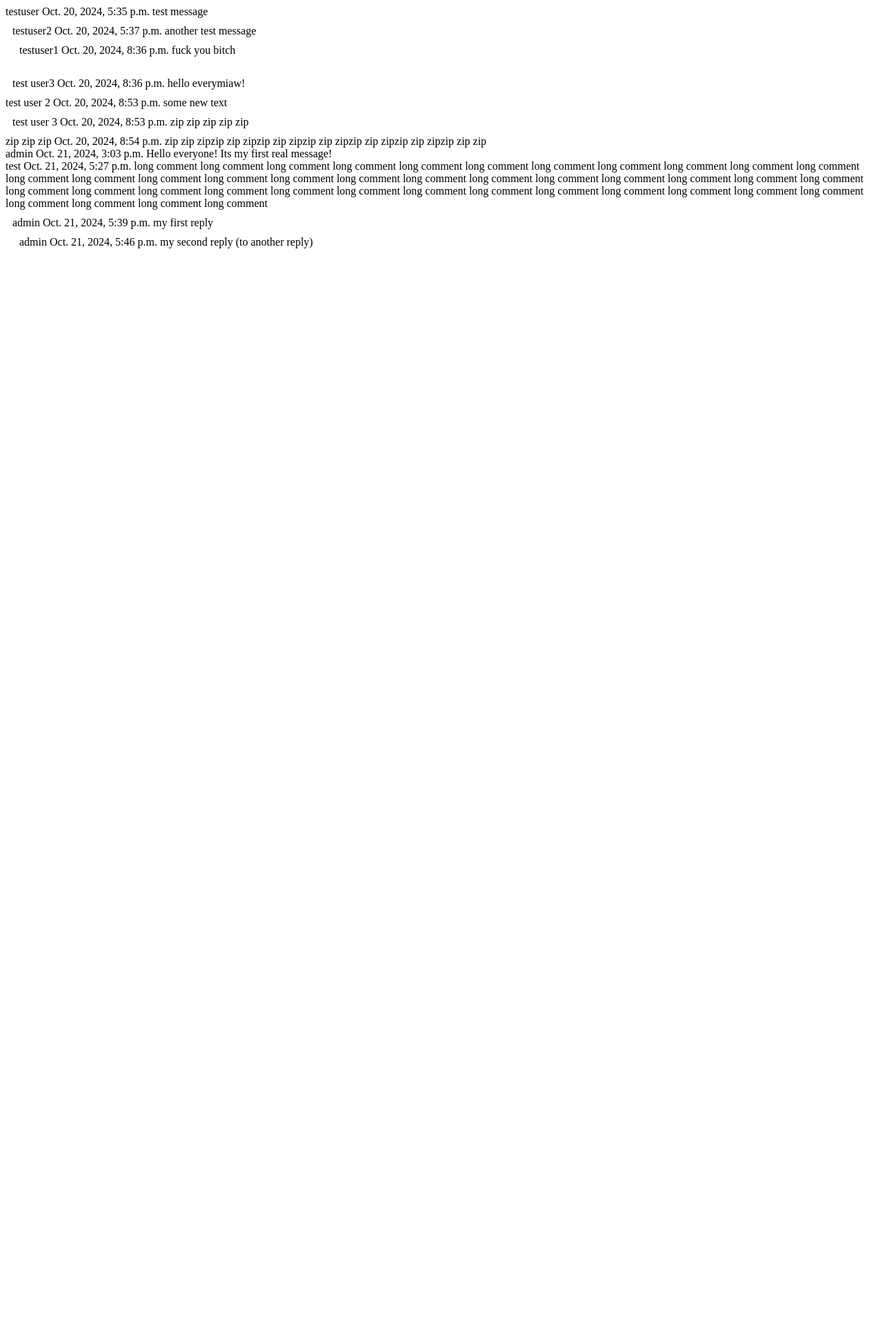
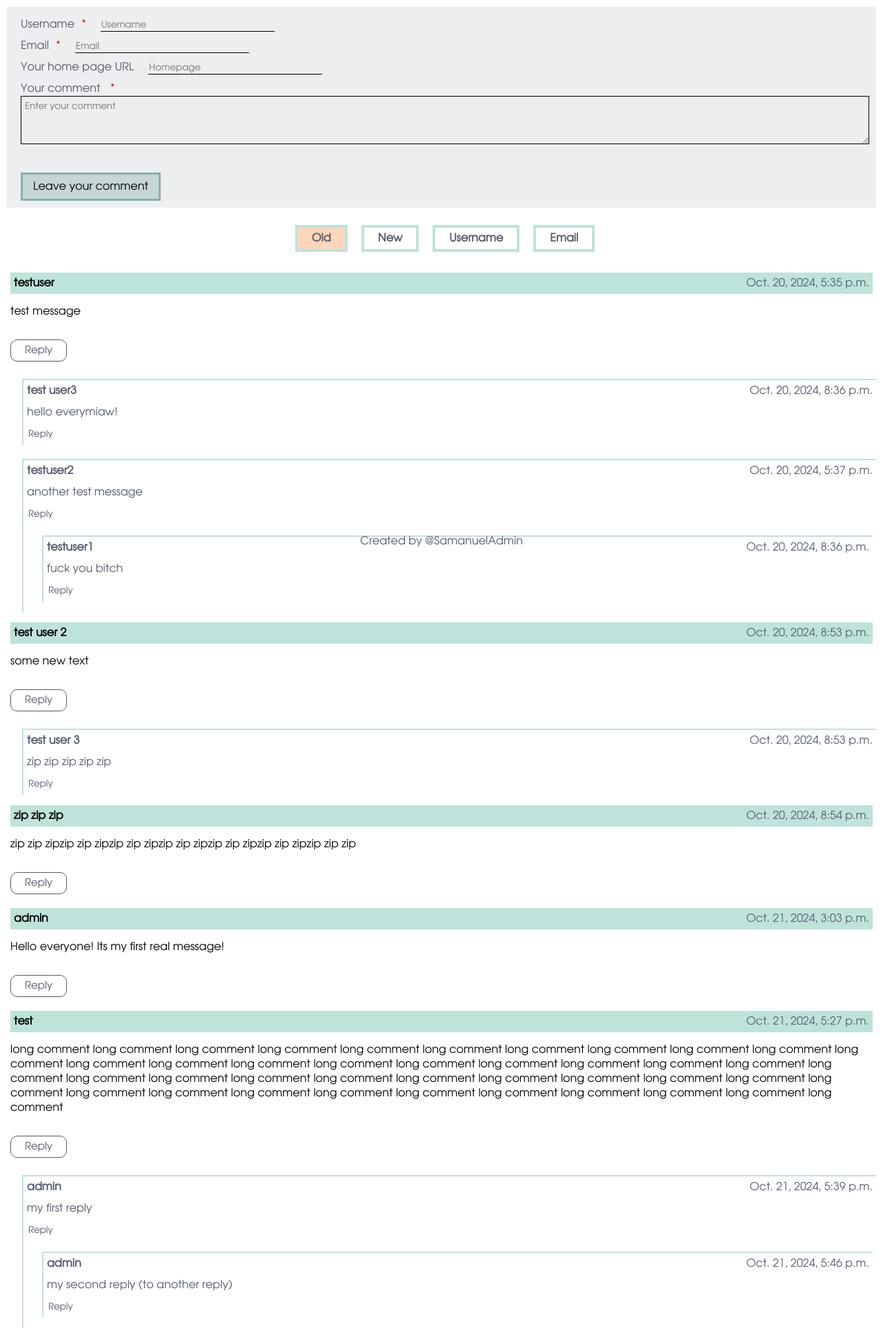
Before and after one commit to SamanuelAdmin/testtaskcomments, a Django app: page /?s=time_create in a window 1280 px wide. Shown: the whole page at 69% size. Before the commit the page ends 360 px from the top, so only its background shows below. Run offline with Django 4.2, Linux system fonts and the light colour scheme; data comes from the database, SQL or seed files in the repository; both versions use the stored data as it was after the commit.

Commit message:
form for adding comments, changed html

```diff
--- /dev/null
+++ b/main/forms.py
@@ -0,0 +1,17 @@
+from django import forms
+from .models import *
+
+class AddCommentForm(forms.ModelForm):
+    class Meta:
+        model = Comment
+        fields = ['username', 'email', 'homepage', 'text']
+        widgets = {
+            'username': forms.TextInput(attrs={'placeholder': 'Username'}),
+            'email': forms.EmailInput(attrs={'placeholder': 'Email'}),
+            'homepage': forms.URLInput(attrs={'placeholder': 'Homepage'}),
+            'text': forms.Textarea(attrs={'class': 'text-input', 'placeholder': 'Enter your comment'}),
+        }
+        labels = {
+            'homepage': 'Your home page URL',
+            'text': 'Your comment'
+        }
--- /dev/null
+++ b/main/static/main/css/style.css
@@ -0,0 +1,283 @@
+* {
+    margin: 0px;
+    padding: 0px;
+    color: #555B6E;
+    font-family: "Involve";
+}
+
+body {
+    /*background: white; 255, 214, 186*/
+}
+
+a {
+    text-decoration: none;
+}
+
+a:hover {
+    color: darkred !important;
+}
+
+.main-container {
+    padding: 10px;
+    display: flex;
+    flex-direction: column;
+}
+
+.main-container .make-comment-form {
+    max-width: 100%;
+    width: 100%;
+    background: rgba(85, 91, 110, 0.1);
+    padding-top: 10px;
+    padding-bottom: 10px;
+    margin-bottom: 20px;
+}
+
+.main-container .make-comment-form * {
+    margin-left: 10px;
+    maring-right: 10px;
+}
+
+.main-container .make-comment-form .form-error {
+    color: red;
+    font-weight: 700;
+    font-size: 17px;
+}
+
+.main-container .make-comment-form .form-field-error {
+    font-size: 14px;
+    font-weight: 600;
+    color: red !important;
+    margin-left: 30px;
+}
+
+.main-container .make-comment-form .form-row {
+    display: flex;
+    justify-content: flex-start;
+    align-items: center;
+    gap: 10px;
+    padding-top: 5px;
+    padding-bottom: 5px;
+}
+
+.main-container .make-comment-form .form-column {
+    padding-top: 5px;
+    padding-bottom: 5px;
+}
+
+.main-container .make-comment-form .form-row .field-label {
+    display: flex;
+}
+
+#is-required-field {
+    color: red !important;
+}
+
+.main-container .make-comment-form input, .main-container .make-comment-form textarea {
+    background: rgba(0, 0, 0, 0);
+    border-color: rgba(0, 0, 0, 0);
+    border-bottom: 1px black solid;
+    width: 20%;
+}
+
+.main-container .make-comment-form input:focus {
+    outline: none;
+    border-bottom: 1px blue solid;
+    padding-left: 5px;
+    padding-right: 5px;
+}
+
+.main-container .make-comment-form textarea:focus {
+    outline: none;
+    border: 1px blue solid;
+}
+
+.main-container .make-comment-form textarea {
+    position: revert;
+    border: 1px black solid;
+    min-height: 50px;
+    height: 70px;
+    box-sizing: border-box;
+    max-width: calc(100% - 20px);
+    width: calc(100% - 20px);
+    padding: 5px;
+}
+
+.main-container .make-comment-form .submit-area {
+    display: flex;
+    justify-content: space-between;
+    align-items: flex-end;
+}
+
+.main-container .make-comment-form .submit-area .comment-reply-field {
+    margin-right: 30px;
+    display: flex;
+    justify-content: flex-end;
+    align-items: flex-end;
+    gap: 20px;
+}
+
+.main-container .make-comment-form .submit-area .comment-reply-field .replied-comment-text {
+    overflow: hidden;
+    border-top: 2px rgba(137, 176, 174, 1) solid;
+    border-left: 2px rgba(137, 176, 174, 1) solid;
+    box-shadow: inset 0px 5px 5px rgba(137, 176, 174, 0.3);
+    position: relative;
+    padding-left: 8px;
+    padding-top: 10px;
+    padding-bottom: 5px;
+}
+
+.main-container .make-comment-form .submit-area .comment-reply-field .restore-comment-reply {
+    font-size: 16px;
+    font-weight: 900;
+    color: red;
+    border: 5px red solid;
+    padding: 5px;
+    padding-left: 10px;
+    padding-right: 10px;
+}
+
+.main-container .make-comment-form .submit-area .submit-button {
+    background: rgba(137, 176, 174, 0.4);
+    color: black;
+    border: 3px rgba(137, 176, 174, 1) solid;
+    padding: 7px;
+    padding-left: 15px;
+    padding-right: 15px;
+    font-size: 16px;
+    margin-top: 30px;
+}
+
+.main-container .make-comment-form .submit-area .submit-button:hover {
+    cursor: pointer;
+}
+
+
+
+.sorting-field {
+    width: 100%;
+    display: flex;
+    justify-content: center;
+    align-items: center;
+    padding: 5px;
+    margin-bottom: 20px;
+    gap: 20px;
+}
+
+.sorting-field .sorting-buttons {
+    font-weight: 700;
+    border: 4px #BEE3DB solid;
+    padding: 5px;
+    padding-right: 20px;
+    padding-left: 20px;
+}
+
+.sorting-field .choosen {
+    background: #FFD6BA;
+}
+
+.base-comment-container {
+    /*border-top: 1px #89B0AE solid;*/
+    /*border-left: 1px #89B0AE solid;*/
+    /*border-radius: 5px 0px 0px 0px;*/
+    padding: 5px;
+    margin-top: 10px;
+    margin-bottom: 10px;
+}
+
+.base-comment-container .header {
+    background: #BEE3DB;
+    display: flex;
+    flex-direction: row;
+    justify-content: space-between;
+    padding-bottom: 10px;
+    font-size: 16px;
+    padding: 5px;
+}
+
+.base-comment-container .header .username {
+    font-weight: 900;
+    color: black
+}
+
+.base-comment-container .header .time {
+
+}
+
+.base-comment-container .text {
+    font-size: 16px;
+    padding-top: 15px;
+    color: black;
+}
+
+.base-comment-container .reply-button {
+    margin-top: 30px;
+    background: rgba(0, 0, 0, 0);
+    border: 1px #555B6E solid;
+    padding: 5px;
+    padding-left: 20px;
+    padding-right: 20px;
+    border-radius: 10px;
+    font-size: 15px;
+}
+
+.cresp-container {
+    margin-top: 10px;
+    margin-bottom: 10px;
+    display: flex;
+    justify-content: flex-start;
+}
+
+.point {
+    /*border: 2px gray solid;*/
+    border-radius: 50%;
+    margin-left: 10px;
+    margin-right: 10px;
+    height: 2px;
+    width: 2px;
+}
+
+.response {
+    margin-top: 10px;
+    width: 100%;
+    border-top: 2px #BEE3DB solid;
+    border-left: 2px #BEE3DB solid;
+    padding: 5px;
+}
+
+.response .header {
+    display: flex;
+    justify-content: space-between;
+}
+
+.response .header .username {
+    font-weight: 700;
+}
+
+.response .header .time {
+
+}
+
+.response .text {
+    margin-top: 10px;
+    margin-bottom: 10px;
+}
+
+.response .reply-button {
+    background: rgba(0, 0, 0, 0);
+    border-color: rgba(0, 0, 0, 0);
+}
+
+.reply-button:hover {
+    cursor: pointer;
+}
+
+
+.footer-container {
+    position: fixed;
+    bottom: 5px;
+    width: 100%;
+    display: flex;
+    justify-content: center;
+    align-items: center;
+}
--- /dev/null
+++ b/main/static/main/js/set_reply_id.js
@@ -0,0 +1,18 @@
+function setReplyID(id, text) {
+    text = text.replace(/[\r\n]+/g, ' ');
+
+    if (text.length > 50){
+        text = text.slice(0, 50) + "...";
+    }
+
+    document.getElementById("replyID").value = id;
+    document.getElementById("commentReplyField").style.display = "flex";
+    document.getElementById("repliedCommentText").textContent = text;
+    document.getElementById("leaveCommentButton").textContent = "Leave your reply";
+}
+
+function restoreComment() {
+    document.getElementById("leaveCommentButton").textContent = "Leave your comment";
+    document.getElementById("commentReplyField").style.display = "none";
+
+}
--- a/main/templates/main/cresponse.html
+++ b/main/templates/main/cresponse.html
@@ -1,12 +1,22 @@
 {#SHOW RESPONSE#}
 
-<div style="padding: 10px;">
-    {{ cresponse.username }} {{ cresponse.time_create }} {{ cresponse.text }}
+<div class="cresp-container">
+    <div class="point"></div>
 
-    {% for resp in cresponse.comment_set.all %}
-        {% with cresponse=resp %}
-            {% include "main/cresponse.html" %}
-        {% endwith %}
-    {% endfor %}
+    <div class="response">
+        <div class="header">
+            <div class="username">{{ cresponse.username }}</div>
+            <div class="time">{{ cresponse.time_create }}</div>
+        </div>
+        <div class="text">{{ cresponse.text }}</div>
+        <button onclick='setReplyID({{ cresponse.pk }}, "{{ cresponse.text|escapejs  }}");' class="reply-button">Reply</button>
 
+        <a></a>
+
+        {% for resp in cresponse.comment_set.all %}
+            {% with cresponse=resp %}
+                {% include "main/cresponse.html" %}
+            {% endwith %}
+        {% endfor %}
+    </div>
 </div>
--- a/main/templates/main/index.html
+++ b/main/templates/main/index.html
@@ -1,21 +1,71 @@
-<!DOCTYPE html>
-<html>
-<head>
-	<meta charset="utf-8">
-	<meta name="viewport" content="width=device-width, initial-scale=1">
-	<title>Comments</title>
-</head>
-<body>
+{% extends "main/template.html" %}
+
+{% block title %} Main {% endblock %}
+
+{% block body %}
+    <div class="main-container">
+        <form id="addCommentForm" action="" method="POST" class="make-comment-form">
+            {% csrf_token %}
+
+            <div class="form-error">{{ addCommentsForm.non_field_errors }}</div>
+            {% for formField in addCommentsForm %}
+                <div class="{% if formField.field.widget.attrs.class == 'text-input' %}form-column{% else %}form-row{% endif %}">
+                    <div class="field-label">
+                        {{ formField.label }}
+                        {% if formField.field.required  %}
+                            <span id="is-required-field">*</span>
+                        {% endif %}
+                    </div>
+                    {{ formField }}
+                </div>
+                <div class="form-field-error">{{ formField.errors }}</div>
+            {% endfor %}
+
+            <div class="submit-area">
+                <button class="submit-button" type="submit" id="leaveCommentButton">Leave your comment</button>
+
+                <div class="comment-reply-field" id="commentReplyField" style="display: none">
+                    <label class="replied-comment-text" id="repliedCommentText"></label>
+                    <input id="replyID" type="hidden" value="" name="replyID">
+                    <div class="restore-comment-reply" onclick="restoreComment();">x</div>
+                </div>
+            </div>
+        </form>
+
+        <div class="comments-field">
             {% if commentsCount > 0 %}
+                <div class="sorting-field">
+                    <a href="{% url 'home' %}?s=time_create"
+                       class="sorting-buttons {% if sortingType == 'time_create' %}choosen{% endif %}"
+                    >Old</a>
+                    <a href="{% url 'home' %}?s=-time_create"
+                       class="sorting-buttons {% if sortingType == '-time_create' %}choosen{% endif %}"
+                    >New</a>
+                    <a href="{% url 'home' %}?s=username"
+                       class="sorting-buttons {% if sortingType == 'username' %}choosen{% endif %}"
+                    >Username</a>
+                    <a href="{% url 'home' %}?s=email"
+                       class="sorting-buttons {% if sortingType == 'email' %}choosen{% endif %}"
+                    >Email</a>
+                </div>
+
                 {% for comment in comments %}
-            <div>{{ comment.username }} {{ comment.time_create }} {{ comment.text }}</div>
+                    <div class="base-comment-container">
+                        <div class="header">
+                            <div class="username">{{ comment.username }}</div>
+                            <div class="time">{{ comment.time_create }}</div>
+                        </div>
+                        <div class="text">{{ comment.text }}</div>
+                        <button onclick='setReplyID({{ comment.pk }}, "{{ comment.text|escapejs  }}");' class="reply-button">Reply</button>
+                    </div>
 
                     {% for cresponse in comment.comment_set.all %}
                         {% include "main/cresponse.html" %}
                     {% endfor %}
                 {% endfor %}
             {% else %}
-		<h1>Comments has not been found</h1>
+                <h1 style="padding: 30px;">Comments has not been found :c</h1>
             {% endif %}
-</body>
-</html>
+        </div>
+    </div>
+{%  endblock %}
--- /dev/null
+++ b/main/templates/main/template.html
@@ -0,0 +1,26 @@
+{% load static %}
+
+<!DOCTYPE html>
+<html>
+<head>
+	<meta charset="utf-8">
+	<meta name="viewport" content="width=device-width, initial-scale=1">
+    <link rel="stylesheet" href=" {% static "main/css/style.css" %} ">
+	<title>{% block title %}{% endblock %}@Comments</title>
+    <style>
+        @font-face {
+            font-family: "Involve";
+            src: url(" {% static "main/files/Involve-Regular.ttf" %} ");
+        }
+    </style>
+
+    <script src="{% static 'main/js/set_reply_id.js' %}"></script>
+</head>
+<body>
+	{% block body %}{% endblock %}
+
+    <div class="footer-container">
+        <a href="https://github.com/SamanuelAdmin">Created by @SamanuelAdmin</a>
+    </div>
+</body>
+</html>
--- a/main/views.py
+++ b/main/views.py
@@ -5,7 +5,7 @@ from django.http import (
 )
 
 from .models import Comment
-
+from .forms import AddCommentForm
 
 
 # Create your views here.
@@ -14,10 +14,32 @@ def index(request: HttpRequest, page=1) -> HttpResponse:
 
 	allMainComments = Comment.objects.filter(parentComment=None) # Comment.objects.all()
 
+	sortingType = request.GET.get('s')
+	if sortingType:
+		try: allMainComments = allMainComments.order_by(sortingType)
+		except: pass
+
+	# adding form for leave some comments
+	if request.POST:
+		addCommentsForm = AddCommentForm(request.POST)
+		if addCommentsForm.is_valid():
+			replyID = request.POST.get('replyID')
+
+			if replyID:
+				savedComment = addCommentsForm.save(commit=False) # dont save
+				savedComment.parentComment = Comment.objects.get(pk=replyID)
+
+			addCommentsForm.save()
+			addCommentsForm.clean() # returning clear form
+	else:
+		addCommentsForm = AddCommentForm()
+
 	inpageData = {
 		'page': page,
 		'comments': allMainComments,
-		'commentsCount': len(allMainComments)
+		'commentsCount': len(allMainComments),
+		'sortingType': sortingType,
+		'addCommentsForm': addCommentsForm
 	}
 
 	return render(
```
Also changed, not shown: main/models.py (+5 -2 lines), db.sqlite3, main/static/main/files/Involve-Bold.ttf (added), main/static/main/files/Involve-BoldOblique.ttf (added), main/static/main/files/Involve-Medium.ttf (added), main/static/main/files/Involve-MediumOblique.ttf (added), main/static/main/files/Involve-Oblique.ttf (added), main/static/main/files/Involve-Regular.ttf (added), main/static/main/files/Involve-SemiBold.ttf (added), main/static/main/files/Involve-SemiBoldOblique.ttf (added). Lines whose indentation alone changed are shown as unchanged.
